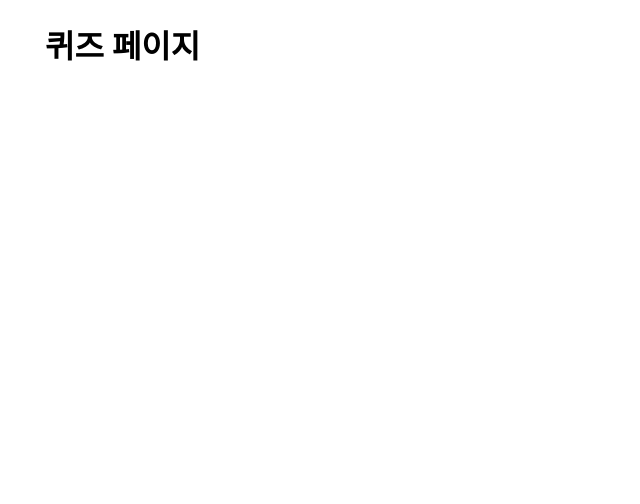
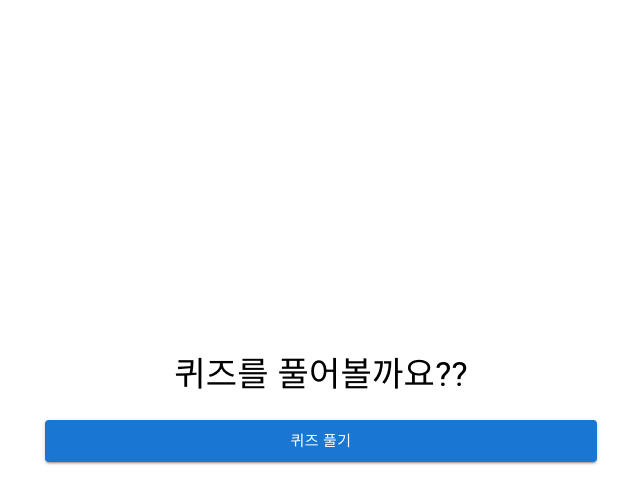
Before and after one commit to wjdxor133/Quiz-webapp, a React (Create React App) app: page / in a window 1280 px wide. Shown: the top 504 px of the page, without its empty margins (319-959 px from the left). Built offline with nearby package versions, Linux system fonts and the light colour scheme.

Commit message:
add: QuizIntroduction 컴포넌트 생성 - 퀴즈 풀기 내용이 담긴 컴포넌트를 제작함.

```diff
--- /dev/null
+++ b/src/components/QuizIntroduction/QuizIntroduction.tsx
@@ -0,0 +1,25 @@
+import React from 'react'
+import { Typography, Button, Stack } from '@mui/material'
+import { styled } from '@mui/material/styles'
+
+const QuizIntroductionWrapper = styled(Stack)`
+  width: 100%;
+  height: 100vh;
+  display: flex;
+  justify-content: center;
+`
+
+function QuizIntroduction() {
+  return (
+    <QuizIntroductionWrapper rowGap={3}>
+      <Typography variant='h4' component='h4' align='center'>
+        퀴즈를 풀어볼까요??
+      </Typography>
+      <Button variant='contained' size='large'>
+        퀴즈 풀기
+      </Button>
+    </QuizIntroductionWrapper>
+  )
+}
+
+export default QuizIntroduction
--- /dev/null
+++ b/src/components/index.tsx
@@ -0,0 +1 @@
+export { default as QuizIntroduction } from './QuizIntroduction/QuizIntroduction'
--- a/src/pages/QuizPage.tsx
+++ b/src/pages/QuizPage.tsx
@@ -1,11 +1,12 @@
 import React from 'react'
+import { QuizIntroduction } from 'components'
 
-function quizPage() {
+function QuizPage() {
   return (
     <>
-      <h1>퀴즈 페이지</h1>
+      <QuizIntroduction />
     </>
   )
 }
 
-export default quizPage
+export default QuizPage
--- a/src/pages/QuizResultPage.tsx
+++ b/src/pages/QuizResultPage.tsx
@@ -1,7 +1,7 @@
 import React from 'react'
 
-function quizResultPage() {
+function QuizResultPage() {
   return <div>퀴즈 결과 페이지입니다.</div>
 }
 
-export default quizResultPage
+export default QuizResultPage
```
